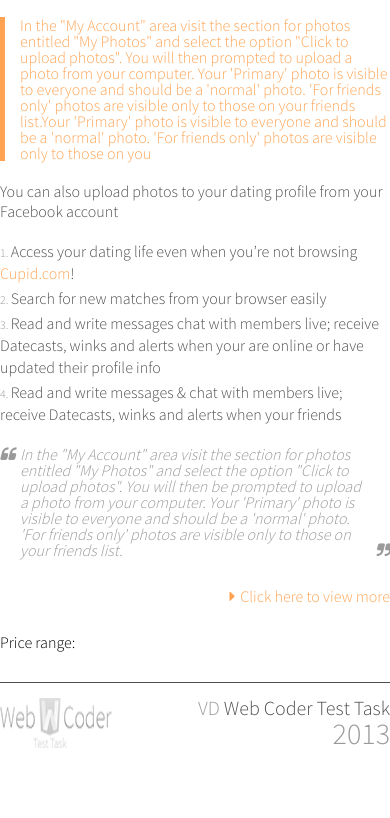
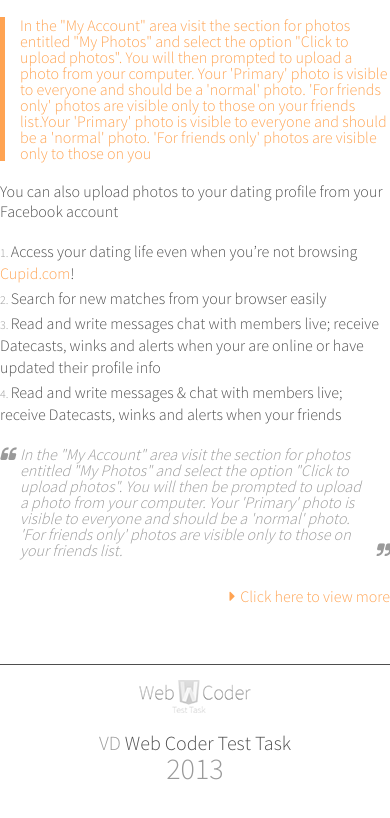
Before and after one commit to Max-im/testWebCoder, a website: page src/index.html in a window 390 px wide. Shown: the part 2305-3123 px from the top of the page. Before the commit the page ends 3068 px from the top, so only its background shows below. Drawn offline with Linux system fonts and the light colour scheme.

Commit message:
remake footer media, finish v1.0.1

```diff
--- a/src/index.html
+++ b/src/index.html
@@ -618,18 +618,6 @@
 
 
 
-<p>
-  <label for="amount">Price range:</label>
-  <input type="text" id="amount" readonly style="border:0; color:#f6931f; font-weight:bold;">
-</p>
-
-<div id="slider-range"></div>
-
-
-
-
-
-
 
 <!-- FOOTER -->
 <!-- ================================================ -->
--- a/src/sass/import/_media.scss
+++ b/src/sass/import/_media.scss
@@ -366,6 +366,33 @@
 
 /*3. FOOTER*/
 /*==================================================*/
+.footer{
+	padding: 30px 0 0 0;
+	&__wrap{
+		padding: 15px 0;
+		border-top: 1px solid $myGray;
+		display: flex;
+		justify-content: center;
+		flex-wrap: wrap;
+
+	}
+	&__info{
+		width: 100%;
+		margin: 20px 0;
+		text-align: center;
+	}
+	&__infoText{
+		text-align: center;
+		font-size: 20px;
+	}
+	&__mark{
+		color: #9a9a9a;
+	}
+	&__year{
+		float: none;
+		font-size: 30px;
+	}
+}
 
 
 
```
Also changed, not shown: readme.md, src/css/style.min.css.
